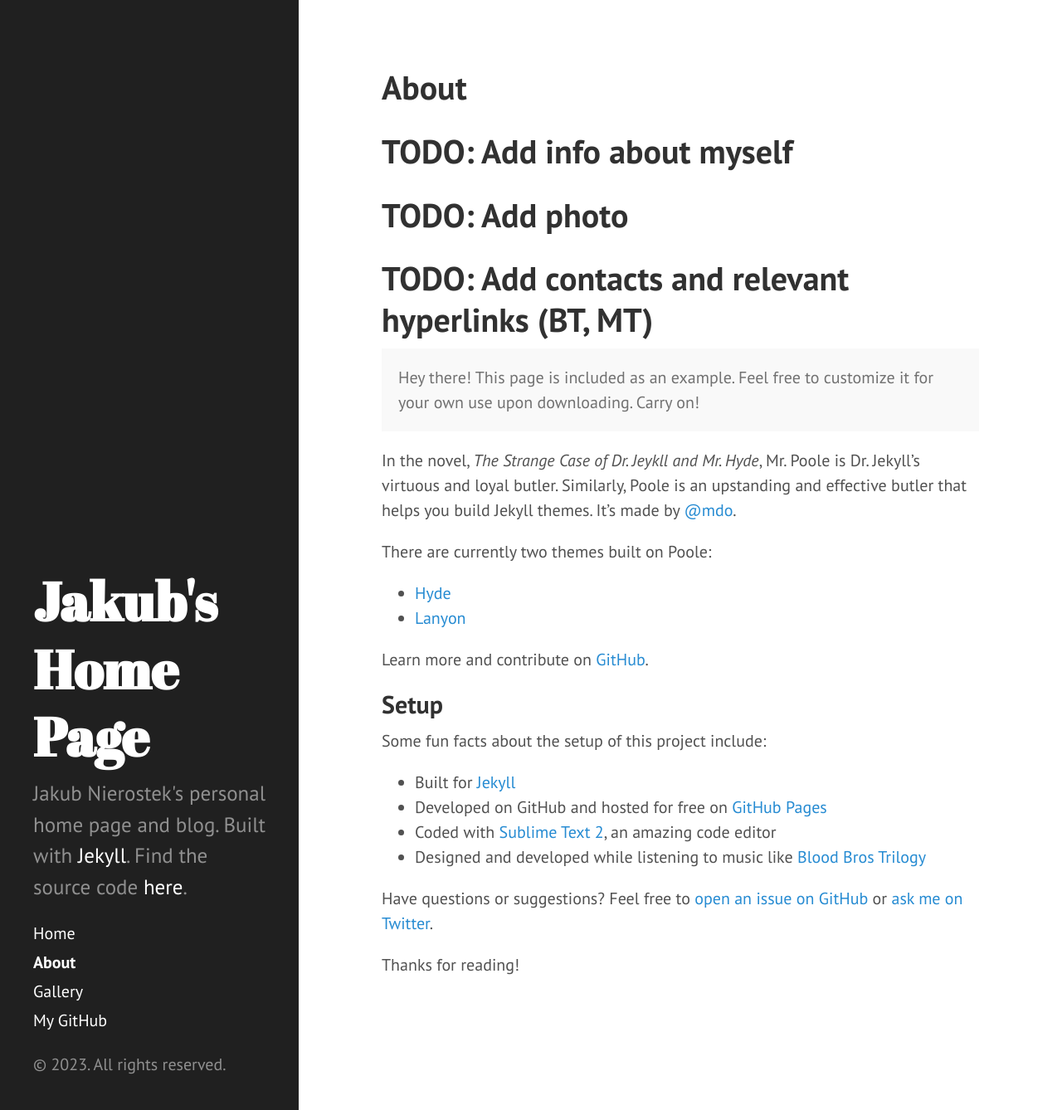
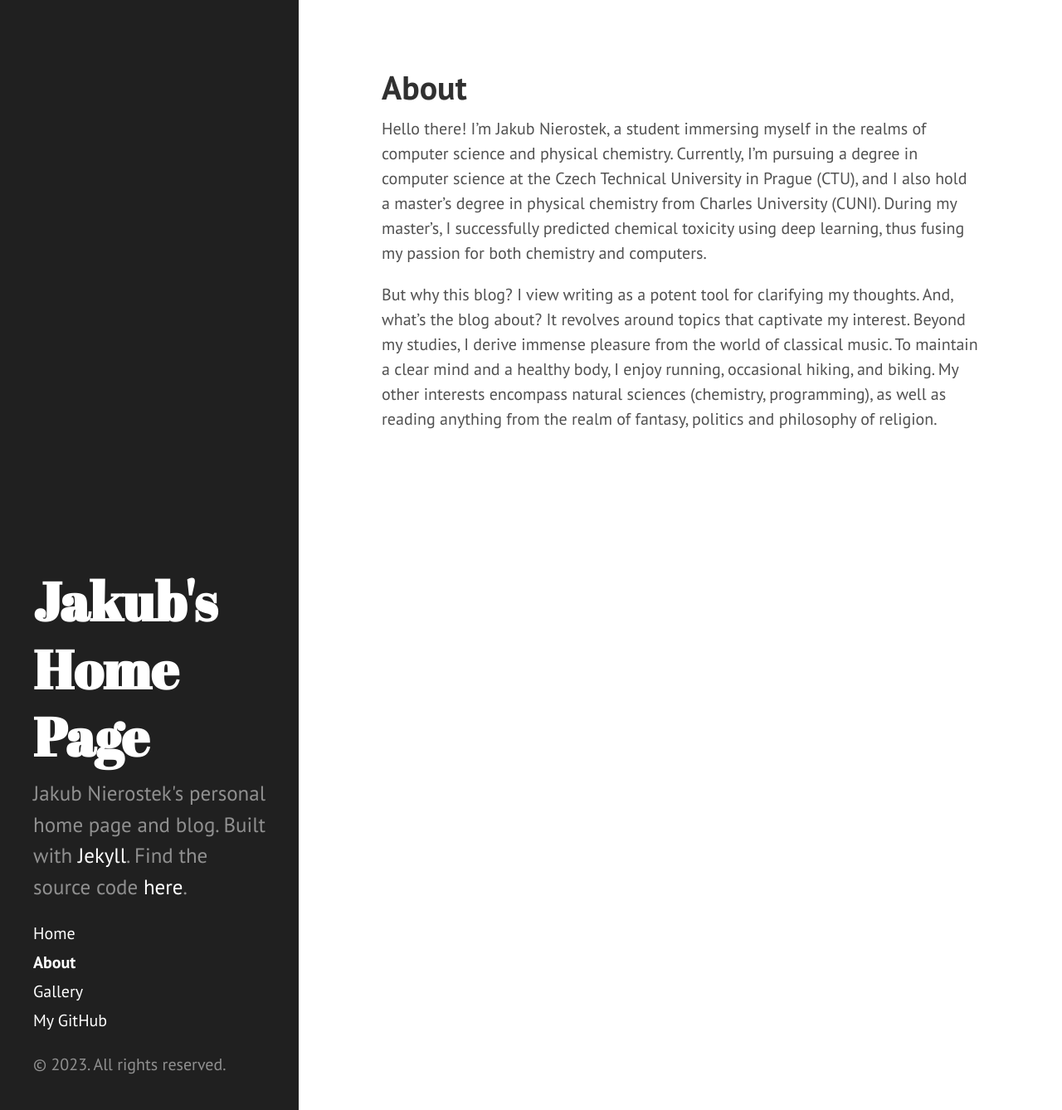
Before and after one commit to nierja/hyde, a Jekyll site: the page built from about.md, in a window 1280 px wide and 1338 px high. Shown: the whole window at 83% size. Built offline with Jekyll 4.4.1, drawn with Linux system fonts in a browser that asks for light colours.

Commit message:
fill about section

```diff
--- a/about.md
+++ b/about.md
@@ -2,32 +2,7 @@
 layout: page
 title: About
 ---
-# TODO: Add info about myself
-# TODO: Add photo
-# TODO: Add contacts and relevant hyperlinks (BT, MT)
 
-<p class="message">
-  Hey there! This page is included as an example. Feel free to customize it for your own use upon downloading. Carry on!
-</p>
+Hello there! I'm Jakub Nierostek, a student immersing myself in the realms of computer science and physical chemistry. Currently, I'm pursuing a degree in computer science at the Czech Technical University in Prague (CTU), and I also hold a master's degree in physical chemistry from Charles University (CUNI). During my master's, I successfully predicted chemical toxicity using deep learning, thus fusing my passion for both chemistry and computers.
 
-In the novel, *The Strange Case of Dr. Jeykll and Mr. Hyde*, Mr. Poole is Dr. Jekyll's virtuous and loyal butler. Similarly, Poole is an upstanding and effective butler that helps you build Jekyll themes. It's made by [@mdo](https://twitter.com/mdo).
-
-There are currently two themes built on Poole:
-
-* [Hyde](http://hyde.getpoole.com)
-* [Lanyon](http://lanyon.getpoole.com)
-
-Learn more and contribute on [GitHub](https://github.com/poole).
-
-## Setup
-
-Some fun facts about the setup of this project include:
-
-* Built for [Jekyll](http://jekyllrb.com)
-* Developed on GitHub and hosted for free on [GitHub Pages](https://pages.github.com)
-* Coded with [Sublime Text 2](http://sublimetext.com), an amazing code editor
-* Designed and developed while listening to music like [Blood Bros Trilogy](https://soundcloud.com/maddecent/sets/blood-bros-series)
-
-Have questions or suggestions? Feel free to [open an issue on GitHub](https://github.com/poole/issues/new) or [ask me on Twitter](https://twitter.com/mdo).
-
-Thanks for reading!
+But why this blog? I view writing as a potent tool for clarifying my thoughts. And, what's the blog about? It revolves around topics that captivate my interest. Beyond my studies, I derive immense pleasure from the world of classical music. To maintain a clear mind and a healthy body, I enjoy running, occasional hiking, and biking. My other interests encompass natural sciences (chemistry, programming), as well as reading anything from the realm of fantasy, politics and philosophy of religion.
```
